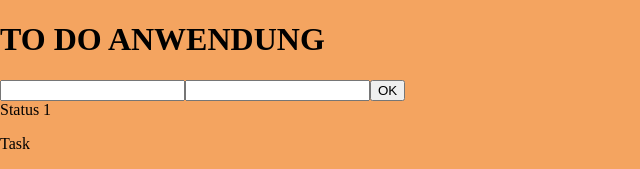
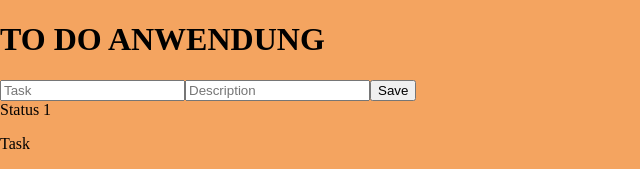
Before and after one commit to Way-Maker7/TO-DO-, a React (Create React App) app in the folder frontend/: page / in a window 1280 px wide. Shown: the top 169 px of the page, without its empty margins (0-640 px from the left). Built offline with nearby package versions, Linux system fonts and the light colour scheme; no server answers.

Commit message:
functions added

```diff
--- a/frontend/src/App.tsx
+++ b/frontend/src/App.tsx
@@ -1,19 +1,27 @@
-import React from 'react'
+import React, {useEffect, useState} from 'react'
 import './App.css'
 import Header from "./components/Header";
 import InputForm from "./components/InputForm";
 import Gallery from "./components/Gallery";
+import axios, {AxiosResponse} from "axios";
+import {Task} from "./components/services/model";
+import {fetchAllTasks} from "./components/services/apiServices";
 
 export default function App() {
+    const [tasks, setTasks] = useState<Array<Task>>([])
 
+        useEffect(() => {
+            axios.get('https://localhost:8080/api/kanban')
+                .then((response: AxiosResponse<Array<Task>, any>) => setTasks(response.data))
+        }, [])
 
-    return (
-        <div>
+            return (
+            <div>
 
             <Header/>
             <InputForm/>
-            <Gallery/>
+            <Gallery tasks={tasks}/>
 
-        </div>
-    );
-}
+            </div>
+            );
+        }
--- a/frontend/src/components/InputForm.tsx
+++ b/frontend/src/components/InputForm.tsx
@@ -1,14 +1,28 @@
-import React from "react";
+import React, {useState} from "react";
+import axios from "axios";
 
-export default function InputForm(){
+export default function InputForm() {
 
+    const [task, setTask] = useState('');
+    const [description, setDescription] = useState('');
+    const createTask = () => {
+        axios.post('https://localhost:8080/api/kanban', {
+            task: task,
+            description: description,
+        }).then(() => {
+            setTask('');
+            setDescription('')
+        })
+    }
 
-
-    return(
+    return (
         <div className={'inputForm'}>
-            <input type="text"/>
-            <input type="text"/>
-            <button>OK</button>
+            <input type="text" placeholder={'Task'} value={task} onChange={ev => setTask(ev.target.value)}/>
+            <input type="text" placeholder={'Description'} value={description}
+                   onChange={ev => setDescription(ev.target.value)}/>
+            <button onClick={createTask}>Save</button>
+            {/*<div>{task}</div>
+            <div>{description}</div>*/}
         </div>
     )
 }
--- /dev/null
+++ b/frontend/src/components/services/apiServices.ts
@@ -0,0 +1,5 @@
+import axios from "axios";
+
+export function fetchAllTasks(){
+    return axios.get('https://localhost:8080/api/kanban')
+}
--- /dev/null
+++ b/frontend/src/components/services/model.ts
@@ -0,0 +1,6 @@
+export interface Task{
+    id: string,
+    task: string,
+    description: string,
+    status: string
+}
```
Also changed, not shown: frontend/src/components/Gallery.tsx (+6 -1 lines).
